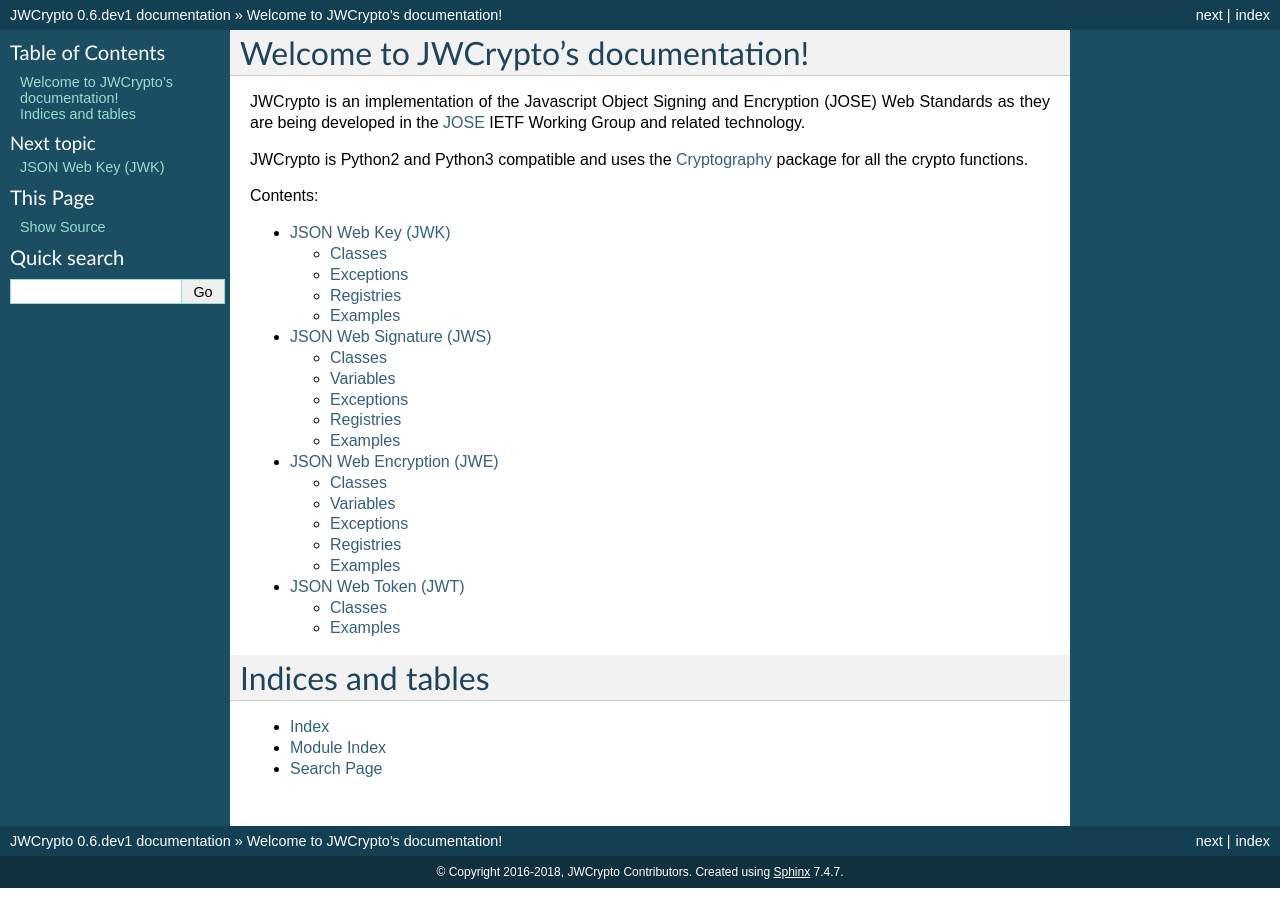
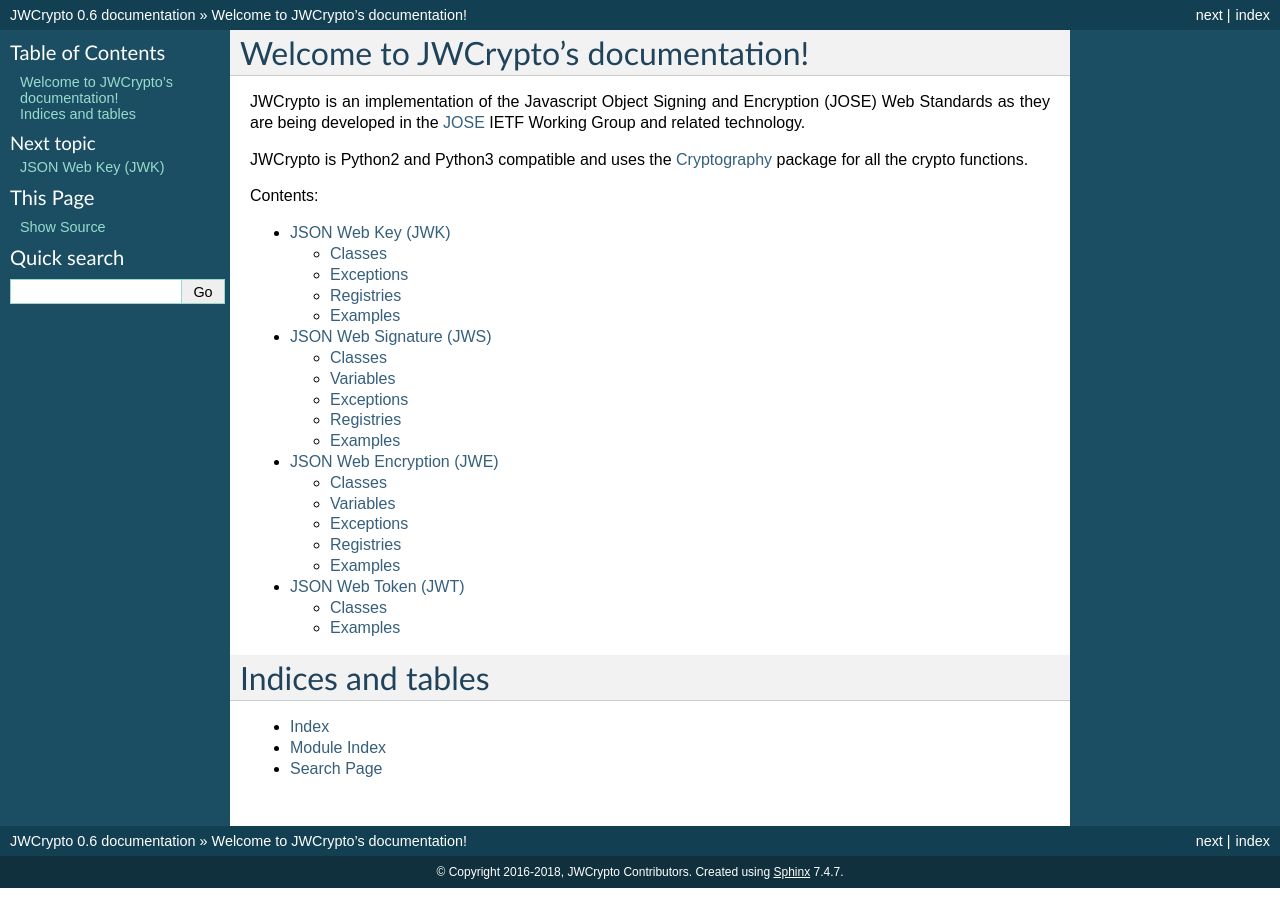
Before and after one commit to latchset/jwcrypto, a Sphinx documentation site: the page built from docs/source/index.rst, in a window 1280 px wide. Built offline with Sphinx 7.4.7, drawn with Linux system fonts in a browser that asks for light colours.

Commit message:
Preparing release 0.6.0
Signed-off-by: Christian Heimes <cheimes@redhat.com>

```diff
--- a/docs/source/conf.py
+++ b/docs/source/conf.py
@@ -55,7 +55,7 @@
 # The short X.Y version.
 version = '0.6'
 # The full version, including alpha/beta/rc tags.
-release = '0.6.dev1'
+release = '0.6'
 
 # The language for content autogenerated by Sphinx. Refer to documentation
 # for a list of supported languages.
--- a/setup.py
+++ b/setup.py
@@ -6,7 +6,7 @@
 
 setup(
     name = 'jwcrypto',
-    version = '0.6.dev1',
+    version = '0.6.0',
     license = 'LGPLv3+',
     maintainer = 'JWCrypto Project Contributors',
     maintainer_email = 'simo@redhat.com',
```
